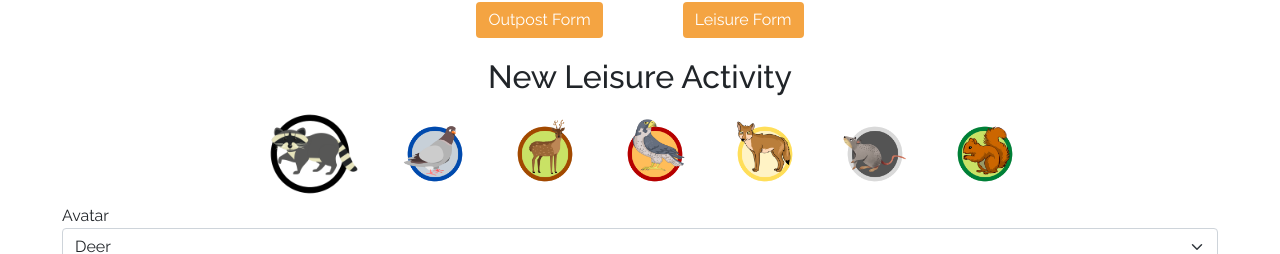
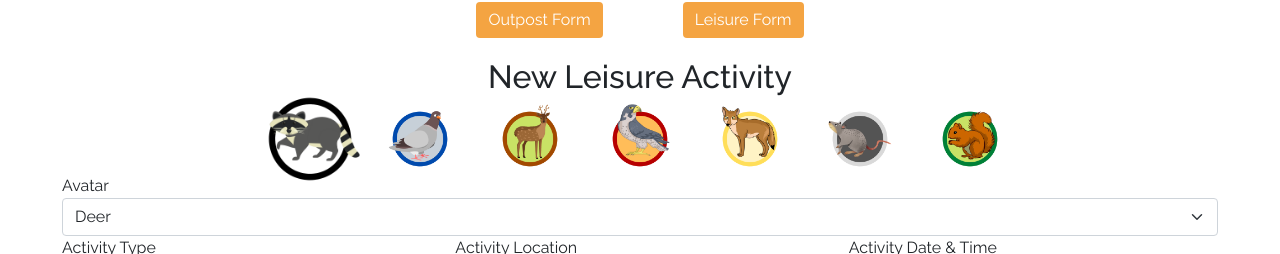
Before and after one commit to Julio-M/greenthings-frontend, a React (Create React App) app: page /new-activity in a window 1280 px wide. In both pictures the pointer is over the picture 310 px from the left and 348 px from the top of the page. Shown: the part 209-463 px from the top of the page. Built offline with nearby package versions, Linux system fonts and the light colour scheme; a web font is replaced by a local one.

Commit message:
Fixed the hover andzoom of the icon in the form page

```diff
--- a/src/Components/FormPage.css
+++ b/src/Components/FormPage.css
@@ -18,8 +18,7 @@
     margin-right: 20px;
 }
 .form-logo-img:hover{
-    height: 100px;
-    width: 100px;
+    transform: scale(1.5)
 }
 .logo-container{
     text-align: center;
```
